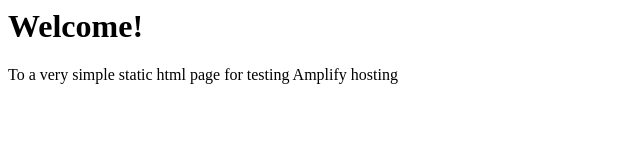
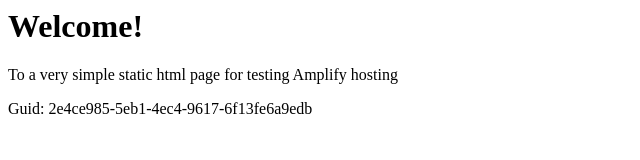
Before and after one commit to aws-aemilia-syd/Github-PR-Commit-Integration-Test-DoNotTouch-Gith-OKSLNVO2-v1-prod-ap-southeast-2, a website: page src/index.html in a window 1280 px wide. Shown: the whole page, without its empty margins (0-640 px from the left). Drawn offline with Linux system fonts and the light colour scheme.

Commit message:
commit from integ tests

```diff
--- a/src/index.html
+++ b/src/index.html
@@ -1,3 +1,5 @@
+
+
 <html lang="en">
 
 <head>
@@ -10,6 +12,6 @@
 <body>
     <h1>Welcome!</h1>
     <p>To a very simple static html page for testing Amplify hosting</p>
-</body>
+    <p>Guid: 2e4ce985-5eb1-4ec4-9617-6f13fe6a9edb</p></body>
 
 </html>
```
